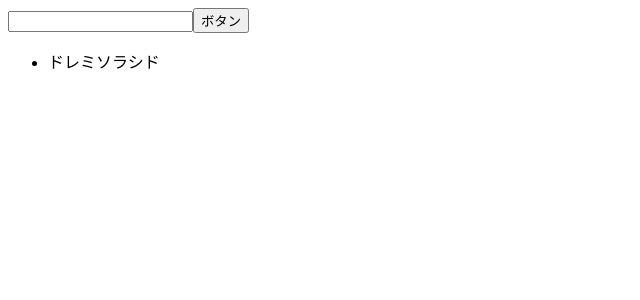
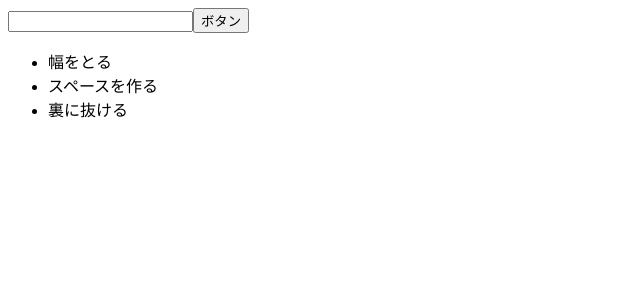
Before and after one commit to yutoyajima/React-TodoApp, a React (Create React App) app: page / in a window 1280 px wide. Shown: the top 300 px of the page, without its empty margins (0-640 px from the left). Built offline with nearby package versions, Linux system fonts and the light colour scheme.

Commit message:
2/12課題

```diff
--- a/src/App.js
+++ b/src/App.js
@@ -1,12 +1,18 @@
 import React from "react"
-import Form from "./form"
-import List from "./list"
+import Form from "./Form"
+import List from "./List"
+
+const todo = [
+   "幅をとる",
+   "スペースを作る",
+   "裏に抜ける"
+]
 
 const App = () => {
    return (
       <>
          <Form/>
-         <List/>
+         <List todo={todo}/>
       </>
    )
 }
--- a/src/item.js
+++ b/src/item.js
@@ -1,9 +1,9 @@
 import React from "react"
 
-const Item = () => {
+const Item = ({todo}) => {
    return (
       <>
-         <li>ドレミソラシド</li>
+         <li>{todo}</li>
       </>
    )
 }
--- a/src/list.js
+++ b/src/list.js
@@ -1,10 +1,12 @@
 import React from "react"
-import Item from "./item"
+import Item from "./Item"
 
-const List = () => {
+const List = ({todo}) => {
    return (
       <ul>
-         <Item/>
+         <Item todo={todo[0]}/>
+         <Item todo={todo[1]}/>
+         <Item todo={todo[2]}/>
       </ul>
    )
 }
```
